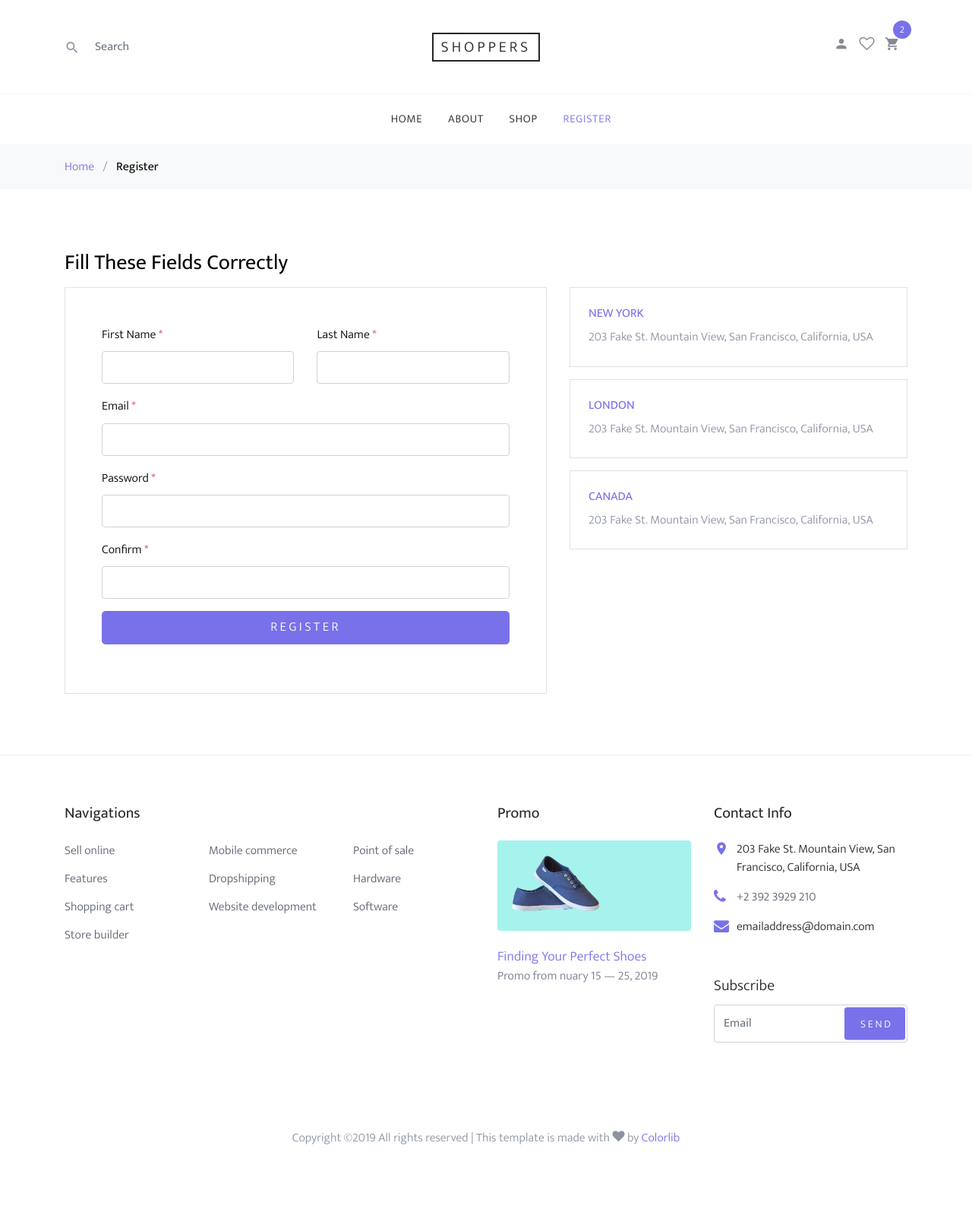
After one commit to Alishrf/Shop_Website, a Django app: page /accounts/register in a window 1280 px wide. The commit adds this page. Shown: the whole page at 76% size. Run offline with Django 3.2, Linux system fonts and the light colour scheme; some libraries are stand-ins or nearby versions; some web fonts are replaced.

Commit message:
acoounts done

```diff
--- a/_Shopper/settings.py
+++ b/_Shopper/settings.py
@@ -134,3 +134,9 @@ STATICFILES_DIRS = [
 #media
 MEDIA_ROOT = os.path.join(BASE_DIR,"media")
 MEDIA_URL = '/media/'
+
+#Messages
+from django.contrib.messages import constants as messages
+MESSAGE_TAGS = {
+    messages.ERROR : 'danger'
+}
--- a/_Shopper/urls.py
+++ b/_Shopper/urls.py
@@ -6,5 +6,6 @@ from django.conf import settings
 urlpatterns = [
     path('', include('pages.urls')),
     path('shop/', include('shop.urls')),
+    path('accounts/', include('accounts.urls')),
     path('admin/', admin.site.urls),
 ]+static(settings.MEDIA_URL,document_root=settings.MEDIA_ROOT)
--- /dev/null
+++ b/accounts/urls.py
@@ -0,0 +1,9 @@
+from django.contrib import admin
+from django.urls import path,include
+from . import views
+
+
+urlpatterns = [
+    path('register', views.register , name = 'register'),
+    path('login', views.login , name = 'login'),
+]
--- a/accounts/views.py
+++ b/accounts/views.py
@@ -1,3 +1,43 @@
-from django.shortcuts import render
+from django.shortcuts import render,redirect
+from django.contrib import messages,auth
+from django.contrib.auth.models import User
 
-# Create your views here.
+
+
+def register(request):
+    if request.POST:
+        name = request.POST['c_fname']
+        family_name = request.POST['c_lname']
+        email = request.POST['c_email']
+        password1 = request.POST['c_password']
+        password2 = request.POST['c_password2']
+        if password1==password2 :
+            has_email = User.objects.filter(email = email)
+            if has_email:
+                messages.error(request,'This Email Already Use')
+                return  redirect(register)
+            else:
+                user = User.objects.create_user(first_name = name , last_name = family_name ,
+                 email = email , password = password1,username = email)
+                messages.success(request , 'You Are Registered Successfully')
+                return redirect(login)
+        else :
+            messages.error(request,'Your Passwords Aren\'t Match')
+            return  redirect(register)
+    return render(request , 'accounts/register.html')
+
+def login(request):
+    if request.method == 'POST':
+        email = request.POST['c_email']
+        password = request.POST['c_password']
+        user = auth.authenticate(username = email , password = password)
+        if user is not None:
+            auth.login(request,user)
+            messages.success(request,'You Are Loged In Successfully')
+            return redirect(login)
+        else:
+            messages.error(request,'Email Or Passsword Is Not Availabe')
+            return redirect(login)
+
+
+    return render(request , 'accounts/login.html')
--- /dev/null
+++ b/templates/accounts/register.html
@@ -0,0 +1,84 @@
+{% extends 'base.html' %}
+
+
+{% block contant %}
+<div class="bg-light py-3">
+        <div class="container">
+          <div class="row">
+            <div class="col-md-12 mb-0"><a href="{% url 'index' %}">Home</a> <span class="mx-2 mb-0">/</span> <strong class="text-black">Register</strong></div>
+          </div>
+        </div>
+      </div>
+
+      <!--Alert -->
+      {% include 'partials/_alert.html' %}
+
+      <div class="site-section">
+        <div class="container">
+          <div class="row">
+            <div class="col-md-12">
+              <h2 class="h3 mb-3 text-black">Fill These Fields Correctly</h2>
+            </div>
+            <div class="col-md-7">
+
+              <form action="{% url 'register' %}" method="POST">
+                {% csrf_token %}
+                <div class="p-3 p-lg-5 border">
+                  <div class="form-group row">
+                    <div class="col-md-6">
+                      <label for="c_fname" class="text-black">First Name <span class="text-danger">*</span></label>
+                      <input type="text" class="form-control" id="c_fname" name="c_fname" required>
+                    </div>
+                    <div class="col-md-6">
+                      <label for="c_lname" class="text-black">Last Name <span class="text-danger">*</span></label>
+                      <input type="text" class="form-control" id="c_lname" name="c_lname" required>
+                    </div>
+                  </div>
+                  <div class="form-group row">
+                    <div class="col-md-12">
+                      <label for="c_email" class="text-black">Email <span class="text-danger">*</span></label>
+                      <input type="email" class="form-control" id="c_email" name="c_email" placeholder="" required>
+                    </div>
+                  </div>
+                  <div class="form-group row">
+                    <div class="col-md-12">
+                      <label for="c_password" class="text-black">Password <span class="text-danger">*</span></label>
+                      <input type="password" class="form-control" id="c_password" name="c_password" required>
+                    </div>
+                  </div>
+
+                  <div class="form-group row">
+                    <div class="col-md-12">
+                      <label for="password2" class="text-black">Confirm <span class="text-danger">*</span></label>
+                      <input type="password" class="form-control" id="c_password2" name="c_password2"required>
+                    </div>
+                  </div>
+
+                  <div class="form-group row">
+                    <div class="col-lg-12">
+                      <input type="submit" class="btn btn-primary btn-lg btn-block" value="Register">
+                    </div>
+                  </div>
+                </div>
+              </form>
+            </div>
+            <div class="col-md-5 ml-auto">
+              <div class="p-4 border mb-3">
+                <span class="d-block text-primary h6 text-uppercase">New York</span>
+                <p class="mb-0">203 Fake St. Mountain View, San Francisco, California, USA</p>
+              </div>
+              <div class="p-4 border mb-3">
+                <span class="d-block text-primary h6 text-uppercase">London</span>
+                <p class="mb-0">203 Fake St. Mountain View, San Francisco, California, USA</p>
+              </div>
+              <div class="p-4 border mb-3">
+                <span class="d-block text-primary h6 text-uppercase">Canada</span>
+                <p class="mb-0">203 Fake St. Mountain View, San Francisco, California, USA</p>
+              </div>
+
+            </div>
+          </div>
+        </div>
+      </div>
+
+{% endblock %}
--- /dev/null
+++ b/templates/partials/_alert.html
@@ -0,0 +1,17 @@
+{% if messages %}
+  {% for message in messages %}
+    <div id="message" class="container">
+      <div class="alert alert-{{ message.tags }} alert-dismissible text-center" role="alert">
+        <button type="button" class="close" data-dismiss="alert"><span aria-hidden="true">&times;</span></button>
+        <strong>
+          {% if message.level == DEFAULT_MESSAGE_LEVELS.ERROR %}
+            Error:
+          {% else %}
+            {{ message.tags|title }}
+          {% endif %}
+        </strong>
+        {{ message }}
+      </div>
+    </div>
+  {% endfor %}
+{% endif %}
--- a/templates/partials/_header.html
+++ b/templates/partials/_header.html
@@ -12,15 +12,20 @@
 
             <div class="col-12 mb-3 mb-md-0 col-md-4 order-1 order-md-2 text-center">
               <div class="site-logo">
-                <a href="index.html" class="js-logo-clone">Shoppers</a>
+                <a href="{% url 'index' %}" class="js-logo-clone">Shoppers</a>
               </div>
             </div>
 
             <div class="col-6 col-md-4 order-3 order-md-3 text-right">
               <div class="site-top-icons">
                 <ul>
-                  <li><a href="#"><span class="icon icon-person"></span></a></li>
-                  <li><a href="#"><span class="icon icon-heart-o"></span></a></li>
+                  <li><a href="{% url 'login' %}"><span class="icon icon-person"></span></a></li>
+                    {% if user.is_authenticated%}
+                      <li><a href="#"><span class="icon icon-heart"></span></a></li>
+                    {% else %}
+                      <li><a href="#"><span class="icon icon-heart-o"></span></a></li>
+                    {% endif %}
+
                   <li>
                     <a href="cart.html" class="site-cart">
                       <span class="icon icon-shopping_cart"></span>
--- a/templates/partials/_nav.html
+++ b/templates/partials/_nav.html
@@ -24,7 +24,7 @@
           {% if 'register' in request.path %}:
             class="active"
           {% endif %}
-        ><a href="contact.html">Register</a></li>
+        ><a href="{% url 'register' %}">Register</a></li>
       </ul>
     </div>
   </nav>
```
Also changed, not shown: templates/accounts/login.html (added, +65 -0 lines).
